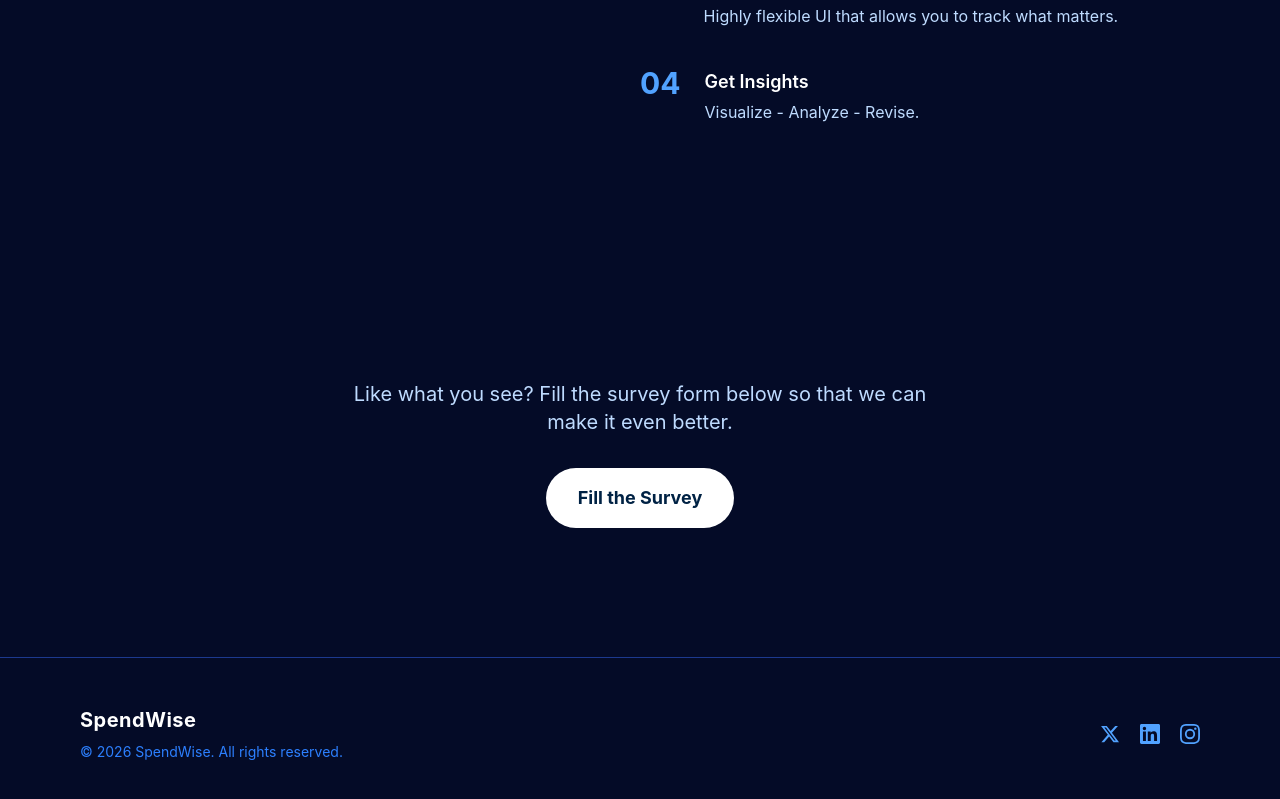
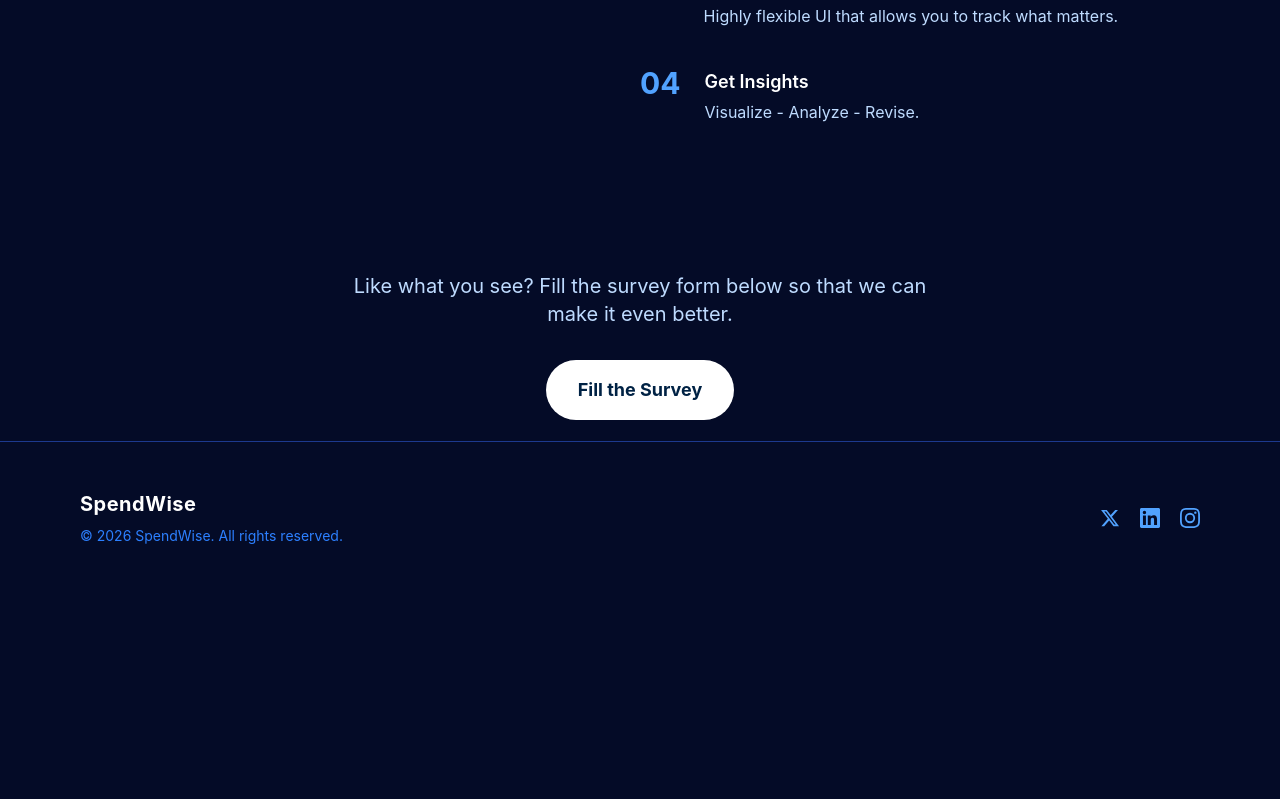
Before and after one commit to Ananth-Pai19/expense-tracker-landing-page, a React (Vite) app: page / in a window 1280 px wide. Shown: the part 2208-3007 px from the top of the page. After the commit the page ends 2803 px from the top, so only its background shows below. Built offline with nearby package versions, Linux system fonts and the light colour scheme.

Commit message:
Changed vertical spaces for the SurveyForm.jsx

```diff
--- a/src/components/SurveyForm.jsx
+++ b/src/components/SurveyForm.jsx
@@ -6,7 +6,7 @@
   const { sectionRef, sentinelRef, visible } = useFadeIn()
 
   return (
-    <section ref={sectionRef} className="py-32 flex flex-col items-center justify-center text-center px-6">
+    <section ref={sectionRef} className="py-5 flex flex-col items-center justify-center text-center px-6">
       <div
         style={{
           transition: 'opacity 0.9s ease, transform 0.9s ease',
```
